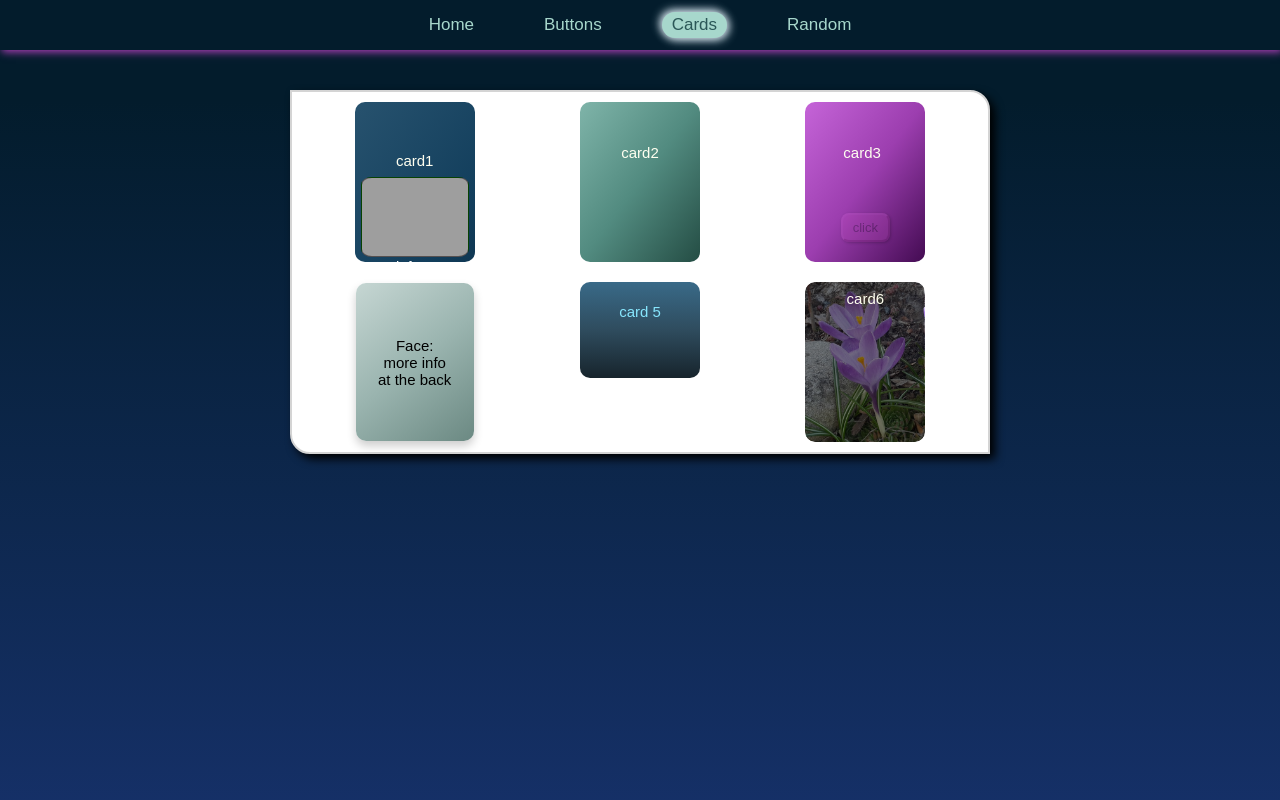
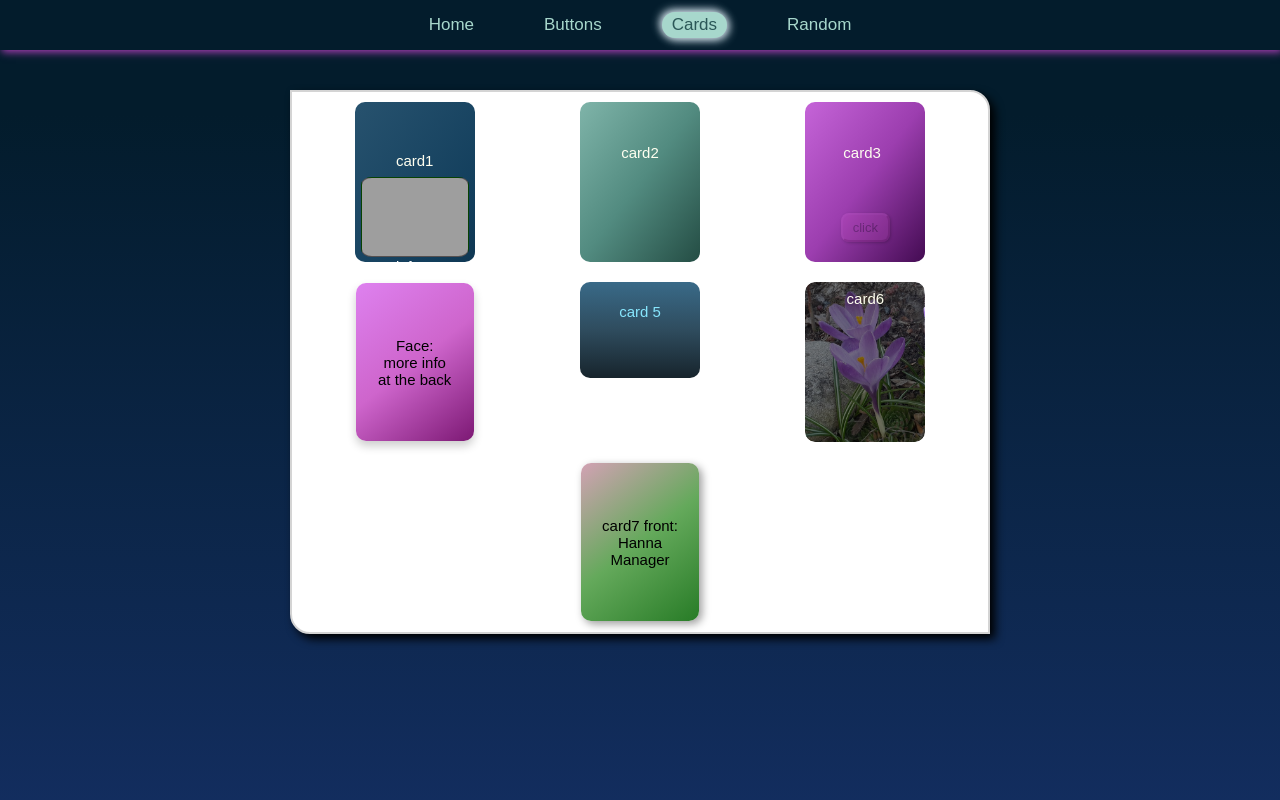
Before and after one commit to anna-1980/CSS-Playground, a plain HTML site: page cards.html in a window 1280 px wide. Shown: the top 800 px of the page. Drawn offline with Linux system fonts and the light colour scheme; grey boxes are pictures that could not be loaded.

Commit message:
add card7

```diff
--- a/cards.html
+++ b/cards.html
@@ -65,13 +65,13 @@
     <div class="card4">
       <div class="card4_container">card4
 
-          <div class="front">
+          <div class="card4_front">
             <div>Face:</div>
             <div>more info</div>
             <div>at the back</div>
 
           </div>
-          <div class="back">
+          <div class="card4_back">
             <div>Name</div>
             <div>Address</div>
             <div>Phone</div>
@@ -120,6 +120,28 @@
       </div>
     </div>
   </div>
+  <div class="panel3">
+    <div class="card7">
+      <div class="card7_container">card4
+
+          <div class="card7_front">
+            <div>card7 front:</div>
+            <div>Hanna</div>
+            <div>Manager</div>
+
+          </div>
+          <div class="card7_back">
+            <div>Room: 234</div>
+            <div>Phone number:</div>
+            <div>122-333-233</div>
+          </div>
+
+
+      </div>
+    </div>
+
+
+  </div>
   <!-- <div class="panel3">panel3 </div> -->
 
 </div>
--- a/styles/_cards.scss
+++ b/styles/_cards.scss
@@ -28,7 +28,7 @@ $borderRadius: 10px;
   // border: 2px solid green;
 }
 
-.card1, .card2, .card3, .card4, .card5, .card6{
+.card1, .card2, .card3, .card4, .card5, .card6, .card7{
   height: $cardHeight;
   width: $cardWidth;
   padding: $paddingLeft $paddingRight;
@@ -356,7 +356,7 @@ width: 95%;
   transform: rotateX(180deg) ;
   box-shadow: 0px -5px 10px rgba(5, 5, 5, 0.2);
 }
-.front, .back {
+.card4_front, .card4_back {
   position: absolute;
   top: 0;
   left: 0;
@@ -366,11 +366,11 @@ width: 95%;
   text-align: center;
   backface-visibility: hidden;
 }
-.front {
+.card4_front {
   background-image: linear-gradient(to right bottom,
-  rgb(209, 223, 220),
-  rgb(154, 180, 175),
-  rgb(95, 126, 119));
+  rgb(226, 136, 248),
+  rgb(206, 101, 204),
+  rgb(103, 5, 93));
   // background-image: url("../assets/icons/Plant_cell2-seamless.png");
   background-size: 20rem;
   background-position: bottom;
@@ -378,7 +378,7 @@ width: 95%;
   @include flex(column, center, center);
 }
 
-.back {
+.card4_back {
   background-image: linear-gradient(to right bottom,
   rgb(127, 180, 169),
   rgb(82, 139, 128),
@@ -691,7 +691,7 @@ width: 95%;
 }
 
 @media screen and (max-width: 360px) {
-  .card1, .card2, .card3, .card4, .card5, .card6{
+  .card1, .card2, .card3, .card4, .card5, .card6, .card7{
     overflow: hidden;
     height: 14rem;
     width: 10rem;
@@ -783,3 +783,67 @@ width: 95%;
   }
 
   }
+
+
+  .card7 {
+    background-color: transparent;
+    perspective: 800px;
+    border: none;
+    z-index: 1;
+  }
+
+  .card7_container{
+    position: relative;
+    width: 100%;
+    height: 100%;
+    padding: 2rem;
+    // box-shadow: 0px 5px 10px rgba(5, 5, 5, 0.2);
+    border-radius: 10px;
+    transition: transform 1s;
+    transform-style: preserve-3d;
+
+    // transform-origin: 20% 20%;
+
+  }
+
+  .card7_container:hover {
+    // transform: rotateY(180deg) ;
+    transform: rotate3d(-1, 1, 0, 180deg);
+    // backface-visibility: hidden;
+    // box-shadow: 0px -5px 10px rgba(5, 5, 5, 0.2);
+  }
+  .card7_front, .card7_back {
+    position: absolute;
+    top: 0;
+    left: 0;
+    width: 100%;
+    height: 100%;
+    border-radius: 10px;
+    text-align: center;
+    backface-visibility: hidden;
+    box-shadow: 3px 3px 8px rgba(5, 5, 5, 0.4);
+    transition: box-shadow 1s;
+  }
+  .card7_front {
+    background-image: linear-gradient(to right bottom,
+    rgb(239, 160, 203),
+    rgb(100, 169, 91),
+    rgb(24, 112, 25));
+    // background-image: url("../assets/icons/Plant_cell2-seamless.png");
+    background-size: 20rem;
+    background-position: bottom;
+    color: black;
+    @include flex(column, center, center);
+  }
+
+  .card7_back {
+    @include flex(column, space-around, center);
+    background-image: linear-gradient(to right bottom,
+    rgb(127, 135, 180),
+    rgb(139, 82, 139),
+    rgb(61, 24, 57));
+    color: white;
+    transform: rotate3d(-1, 1, 0, 180deg);
+
+    // transform: rotateY(180deg) rotateZ(-180deg);
+  }
```
Also changed, not shown: index.html (+3 -0 lines), styles/_variables.scss (line endings or trailing spaces), styles/main.css, 3 other files.
